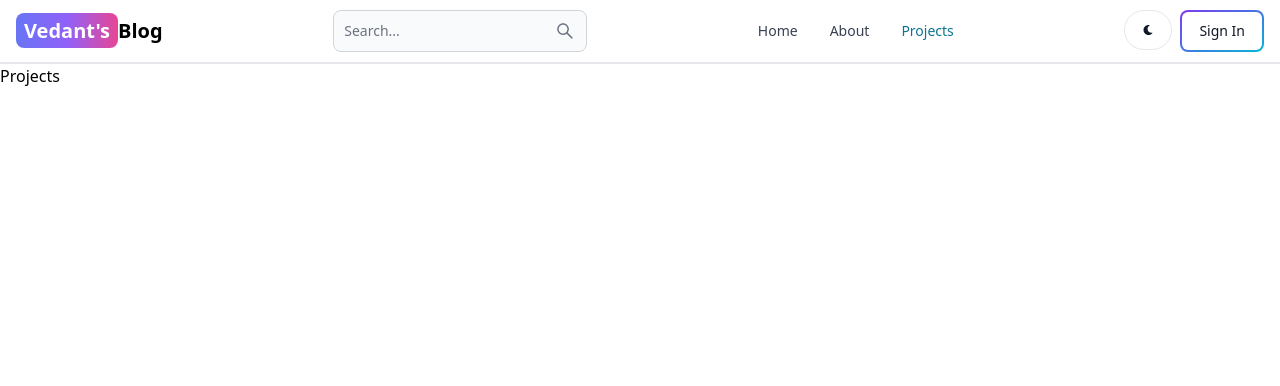
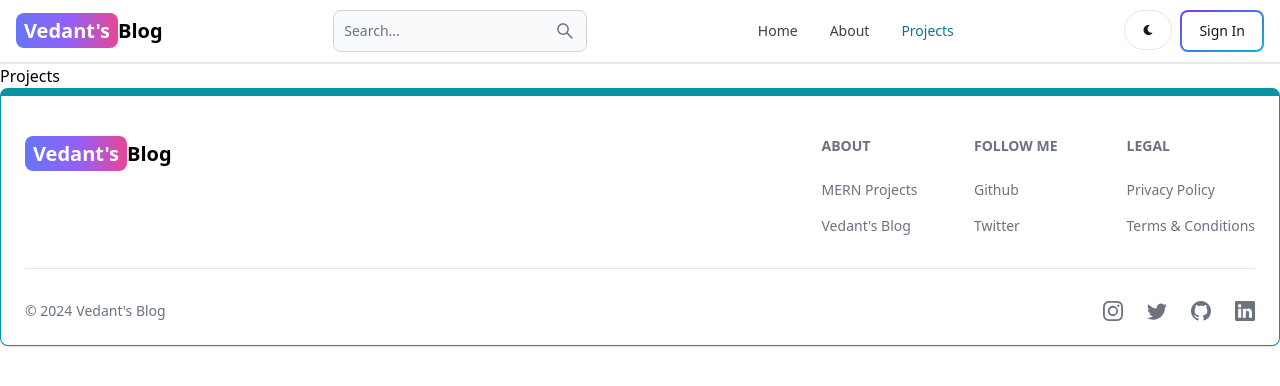
Before and after one commit to vedantmohol/Blog-Vedant.1314, a React (Vite) app in the folder client/: page /projects in a window 1280 px wide. Shown: the top 386 px of the page. Built offline with nearby package versions, Linux system fonts and the light colour scheme.

Commit message:
Created and added the footer component

```diff
--- a/client/src/App.jsx
+++ b/client/src/App.jsx
@@ -6,6 +6,7 @@
 import SignUp from './pages/SignUp';
 import Projects from './pages/Projects';
 import Header from './Components/Header';
+import Footer from './Components/Footer';
 
 export default function App() {
   return (
@@ -19,6 +20,7 @@
       <Route path="/sign-up" element={<SignUp />}/>
       <Route path="/projects" element={<Projects />}/>
     </Routes>
+    <Footer/>
     </BrowserRouter>
   )
 }
--- /dev/null
+++ b/client/src/Components/Footer.jsx
@@ -0,0 +1,73 @@
+import React from "react";
+import { Footer } from "flowbite-react";
+import { Link } from "react-router-dom";
+import {BsFacebook, BsGithub, BsInstagram, BsLinkedin, BsTwitter} from 'react-icons/bs';
+
+function FooterCom() {
+  return (
+    <Footer container className="border border-t-8 border-teal-500">
+      <div className="w-full max-w-7xl mx-auto">
+        <div className="grid w-full justify-between sm:flex md:grid-cols-1">
+          <div className="mt-5">
+            <Link
+              to="/"
+              className="self-center whitespace-nowrap text-lg sm:text-xl font-semibold dark:text-white"
+            >
+              <span className="px-2 py-1 bg-gradient-to-r from-indigo-500 via-purple-500 to-pink-500 rounded-lg text-white">
+                Vedant's
+              </span>
+              Blog
+            </Link>
+          </div>
+          <div className="grid grid-cols-2 gap-8 mt-4 sm:grid-cols-3 sm:gap-6">
+            <div>
+            <Footer.Title title="ABOUT"/>
+            <Footer.LinkGroup col>
+                <Footer.Link href="https://github.com/vedantmohol" target="_blank" rel='noopener noreferrer'>
+                    MERN Projects
+                </Footer.Link>
+                <Footer.Link href="/about">
+                    Vedant's Blog
+                </Footer.Link>
+            </Footer.LinkGroup>
+            </div>
+            <div>
+            <Footer.Title title="FOLLOW ME"/>
+            <Footer.LinkGroup col>
+                <Footer.Link href="https://github.com/vedantmohol" target="_blank" rel='noopener noreferrer'>
+                    Github
+                </Footer.Link>
+                <Footer.Link href="https://x.com/vedant_1314?t=uavg3rF6Isg0SiHHDd0o-Q&s=08" target="_blank" rel='noopener noreferrer'>
+                    Twitter
+                </Footer.Link>
+            </Footer.LinkGroup>
+            </div>
+            <div>
+            <Footer.Title title="LEGAL"/>
+            <Footer.LinkGroup col>
+                <Footer.Link href="#">
+                    Privacy Policy
+                </Footer.Link>
+                <Footer.Link href="#">
+                    Terms &amp; Conditions
+                </Footer.Link>
+            </Footer.LinkGroup>
+            </div>
+          </div>
+        </div>
+        <Footer.Divider/>
+        <div className="w-full sm:flex sm:items-center sm:justify-between">
+            <Footer.Copyright href="#" by="Vedant's Blog" year={new Date().getFullYear()}/>
+            <div className="flex gap-6 sm:mt-0 mt-4 sm:justify-center">
+                <Footer.Icon href='https://www.instagram.com/vedant.1314' target="_blank" rel='noopener noreferrer' icon={BsInstagram}/>
+                <Footer.Icon href='https://x.com/vedant_1314?t=uavg3rF6Isg0SiHHDd0o-Q&s=08' target="_blank" rel='noopener noreferrer' icon={BsTwitter}/>
+                <Footer.Icon href='https://github.com/vedantmohol' target="_blank" rel='noopener noreferrer' icon={BsGithub}/>
+                <Footer.Icon href='https://www.linkedin.com/in/vedant-mohol-a79613271?utm_source=share&utm_campaign=share_via&utm_content=profile&utm_medium=android_app' target="_blank" rel='noopener noreferrer' icon={BsLinkedin}/>
+            </div>
+        </div>
+      </div>
+    </Footer>
+  );
+}
+
+export default FooterCom;
```
